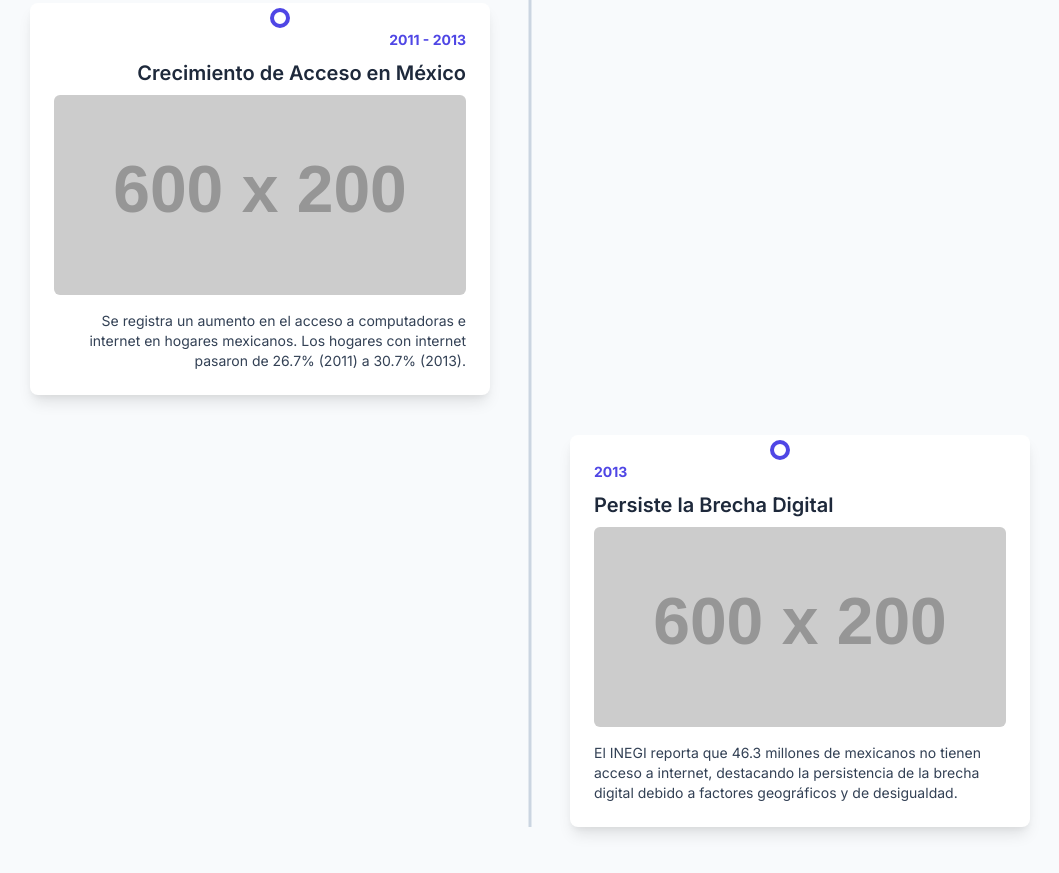
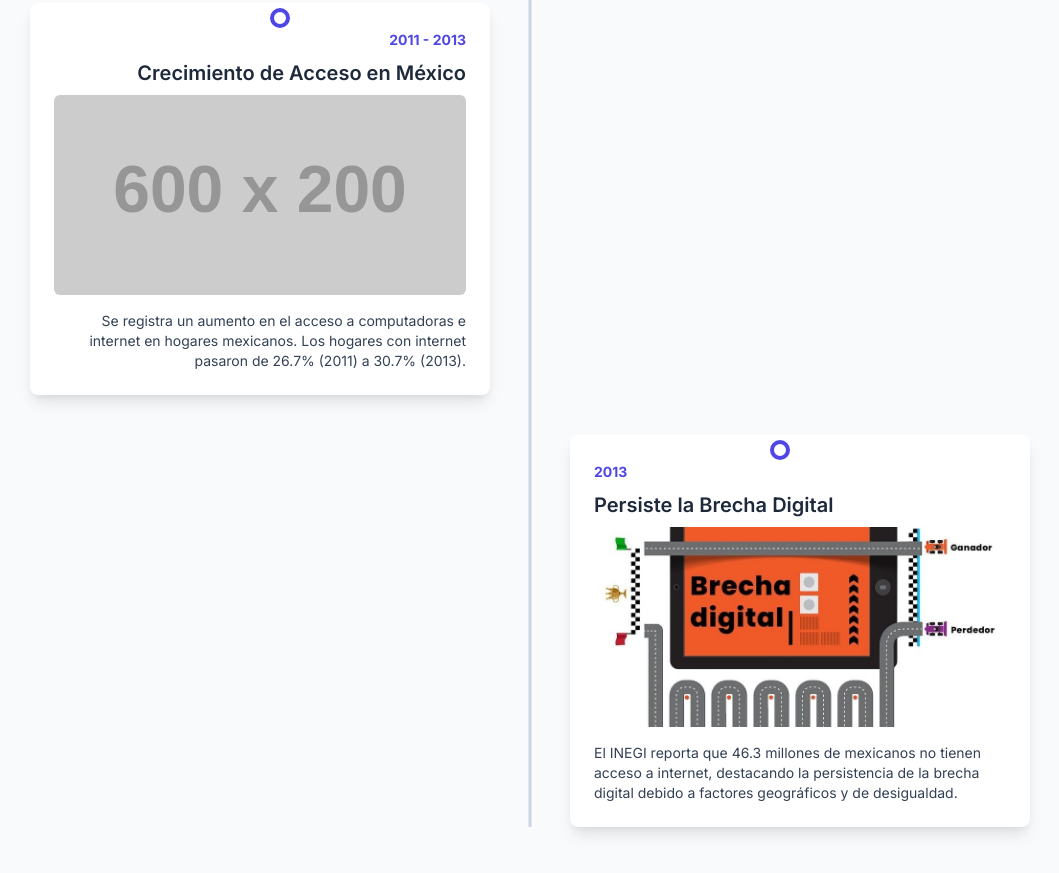
Before and after one commit to mega067/LINE, a plain HTML site: page index.html in a window 1280 px wide. Shown: the part 3717-4590 px from the top of the page, without its empty margins (110-1169 px from the left). Drawn offline with nearby package versions, Linux system fonts and the light colour scheme; placeholder pictures from the web are drawn by us.

Commit message:
Replace placeholder image with local image file

```diff
--- a/index.html
+++ b/index.html
@@ -317,7 +317,7 @@
                     <h3 class="text-xl font-semibold my-2">Persiste la Brecha Digital</h3>
                     <!-- IMAGEN AÑADIDA -->
                     <img
-                        src="https://placehold.co/600x200/78716c/ffffff?text=Brecha+Digital+(M%C3%A9xico+2013)"
+                        src="brecha_digital.png"
                         alt="Ilustración sobre la brecha digital"
                         class="timeline-image"
                         onerror="this.src='https://placehold.co/600x200/78716c/ffffff?text=Error+al+cargar+imagen'"
```
